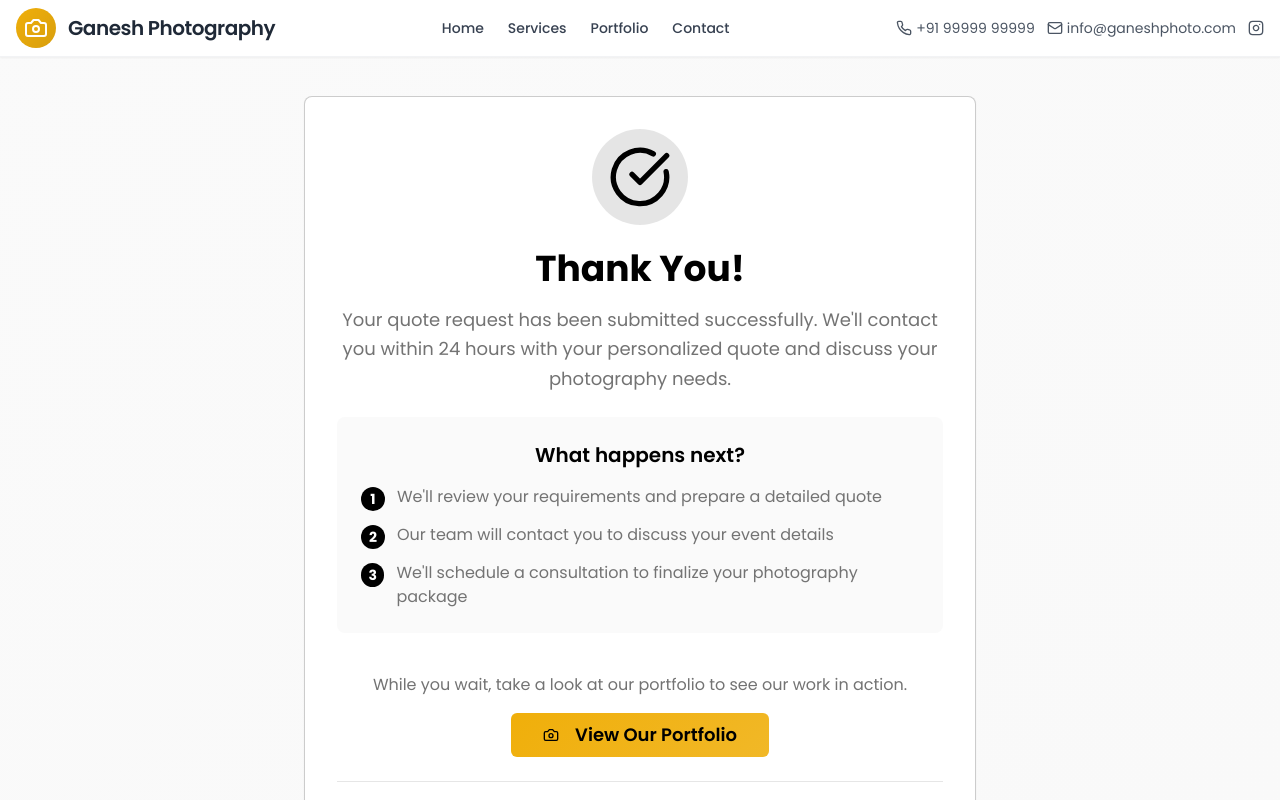
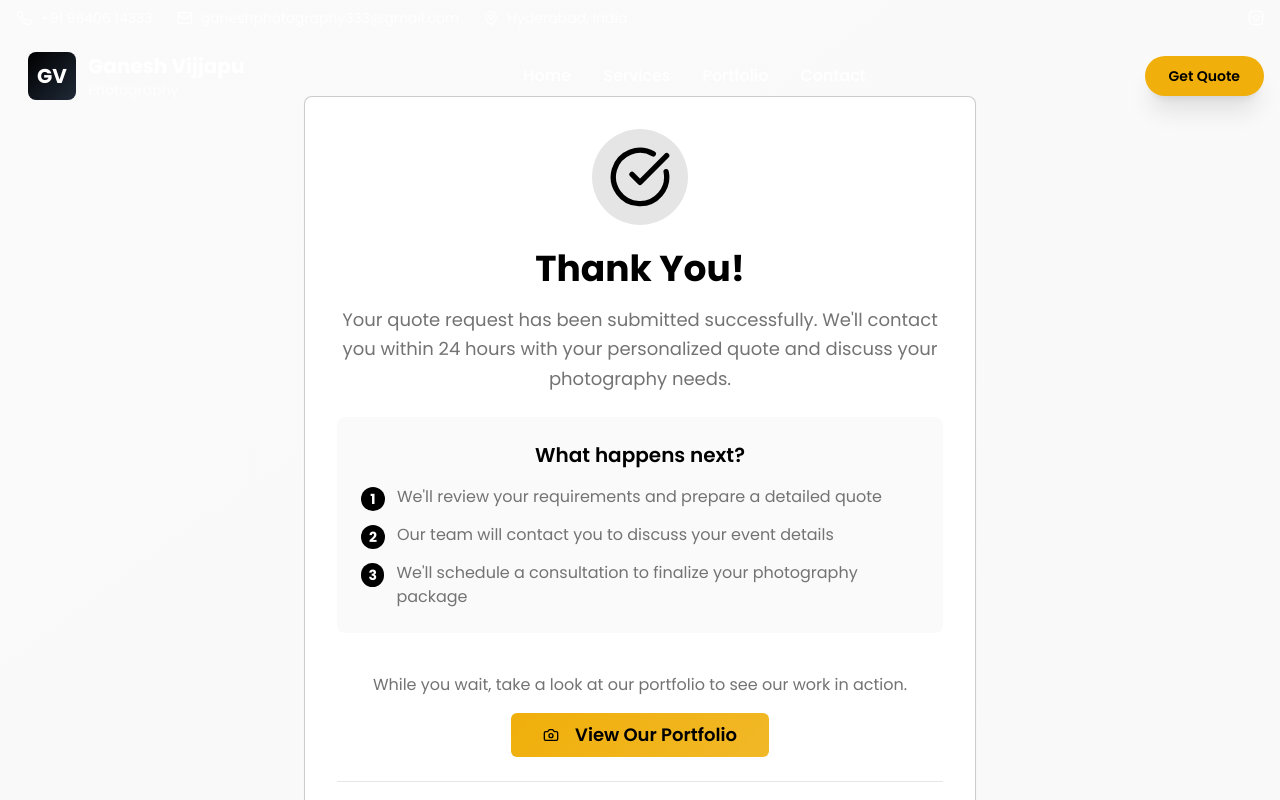
Before and after one commit to naveenrohith/ganesh-photo-capture, a React (Vite) app: page /thank-you in a window 1280 px wide. Shown: the top 800 px of the page. Built offline with nearby package versions, Linux system fonts and the light colour scheme.

Commit message:
Professional Header and Hero Section

```diff
--- a/src/components/Header.tsx
+++ b/src/components/Header.tsx
@@ -1,9 +1,19 @@
-import { useState } from "react";
-import { Menu, X, Phone, Mail, Instagram, Camera } from "lucide-react";
+import { useState, useEffect } from "react";
+import { Menu, X, Phone, Mail, Instagram, MapPin } from "lucide-react";
 import { Button } from "@/components/ui/button";
 
 const Header = () => {
   const [isMenuOpen, setIsMenuOpen] = useState(false);
+  const [isScrolled, setIsScrolled] = useState(false);
+
+  // Handle scroll effect
+  useEffect(() => {
+    const handleScroll = () => {
+      setIsScrolled(window.scrollY > 50);
+    };
+    window.addEventListener('scroll', handleScroll);
+    return () => window.removeEventListener('scroll', handleScroll);
+  }, []);
 
   const scrollToSection = (sectionId: string) => {
     const element = document.getElementById(sectionId);
@@ -14,113 +24,223 @@ const Header = () => {
   };
 
   return (
-    <header className="fixed top-0 left-0 right-0 z-50 bg-white/95 backdrop-blur-md border-b border-gray-200/50 shadow-sm">
-      <div className="container mx-auto px-4 py-2">
-        <div className="flex items-center justify-between">
-          {/* Logo - Stable and Professional */}
+    <header className={`fixed top-0 left-0 right-0 z-50 transition-all duration-300 ${
+      isScrolled
+        ? 'bg-white/95 backdrop-blur-lg border-b border-gray-200/50 shadow-lg'
+        : 'bg-transparent'
+    }`}>
+      <div className="container mx-auto px-4">
+        {/* Top Contact Bar - Only visible on desktop when not scrolled */}
+        <div className={`hidden lg:block transition-all duration-300 ${
+          isScrolled ? 'h-0 overflow-hidden opacity-0' : 'h-auto opacity-100 py-2'
+        }`}>
+          <div className="flex justify-between items-center text-sm">
+            <div className="flex items-center space-x-6 text-white/90">
+              <div className="flex items-center space-x-2">
+                <Phone className="w-4 h-4" />
+                <span>+91 96406 14333</span>
+              </div>
+              <div className="flex items-center space-x-2">
+                <Mail className="w-4 h-4" />
+                <span>ganeshphotography333@gmail.com</span>
+              </div>
+              <div className="flex items-center space-x-2">
+                <MapPin className="w-4 h-4" />
+                <span>Hyderabad, India</span>
+              </div>
+            </div>
+            <div className="flex items-center space-x-4">
+              <a
+                href="https://instagram.com/ganeshphotography.co"
+                target="_blank"
+                rel="noopener noreferrer"
+                className="text-white/90 hover:text-gold transition-colors"
+              >
+                <Instagram className="w-4 h-4" />
+              </a>
+            </div>
+          </div>
+        </div>
+
+        {/* Main Navigation */}
+        <div className={`flex items-center justify-between transition-all duration-300 ${
+          isScrolled ? 'py-3' : 'py-4'
+        }`}>
+          {/* Logo */}
           <div className="flex items-center space-x-3">
-            <div className="w-10 h-10 bg-gradient-to-br from-gold to-gold-hover rounded-full flex items-center justify-center transition-all duration-300 hover:shadow-lg">
-              <Camera className="w-6 h-6 text-white" />
+            <img
+              src="/gv-logo.png"
+              alt="Ganesh Vijjapu Photography"
+              className={`transition-all duration-300 ${
+                isScrolled ? 'h-10' : 'h-12'
+              } w-auto`}
+              onError={(e) => {
+                // Fallback if logo doesn't load
+                e.currentTarget.style.display = 'none';
+                e.currentTarget.nextElementSibling.style.display = 'block';
+              }}
+            />
+            <div className="hidden" style={{ display: 'none' }}>
+              <div className={`bg-gradient-to-br from-black to-gray-800 rounded-lg flex items-center justify-center transition-all duration-300 ${
+                isScrolled ? 'w-10 h-10' : 'w-12 h-12'
+              }`}>
+                <span className={`font-bold text-white ${isScrolled ? 'text-lg' : 'text-xl'}`}>GV</span>
+              </div>
             </div>
-            <span className="text-xl font-semibold text-gray-800 tracking-tight">Ganesh Photography</span>
+            <div className="hidden sm:block">
+              <h1 className={`font-bold transition-all duration-300 ${
+                isScrolled
+                  ? 'text-lg text-gray-800'
+                  : 'text-xl text-white'
+              }`}>
+                Ganesh Vijjapu
+              </h1>
+              <p className={`text-sm transition-all duration-300 ${
+                isScrolled
+                  ? 'text-gray-600'
+                  : 'text-white/80'
+              }`}>
+                Photography
+              </p>
+            </div>
           </div>
 
-          {/* Desktop Navigation - Compact */}
-          <nav className="hidden md:flex items-center space-x-6">
+          {/* Desktop Navigation */}
+          <nav className="hidden md:flex items-center space-x-8">
             <button
               onClick={() => scrollToSection('hero')}
-              className="text-gray-700 hover:text-gold transition-colors font-medium text-sm"
+              className={`font-medium transition-all duration-300 hover:text-gold relative group ${
+                isScrolled ? 'text-gray-700' : 'text-white'
+              }`}
+            >
+              Home
+              <span className="absolute -bottom-1 left-0 w-0 h-0.5 bg-gold transition-all duration-300 group-hover:w-full"></span>
+            </button>
+            <button
+              onClick={() => scrollToSection('services')}
+              className={`font-medium transition-all duration-300 hover:text-gold relative group ${
+                isScrolled ? 'text-gray-700' : 'text-white'
+              }`}
+            >
+              Services
+              <span className="absolute -bottom-1 left-0 w-0 h-0.5 bg-gold transition-all duration-300 group-hover:w-full"></span>
+            </button>
+            <button
+              onClick={() => scrollToSection('portfolio')}
+              className={`font-medium transition-all duration-300 hover:text-gold relative group ${
+                isScrolled ? 'text-gray-700' : 'text-white'
+              }`}
+            >
+              Portfolio
+              <span className="absolute -bottom-1 left-0 w-0 h-0.5 bg-gold transition-all duration-300 group-hover:w-full"></span>
+            </button>
+            <button
+              onClick={() => scrollToSection('enquiry-form')}
+              className={`font-medium transition-all duration-300 hover:text-gold relative group ${
+                isScrolled ? 'text-gray-700' : 'text-white'
+              }`}
+            >
+              Contact
+              <span className="absolute -bottom-1 left-0 w-0 h-0.5 bg-gold transition-all duration-300 group-hover:w-full"></span>
+            </button>
+          </nav>
+
+          {/* CTA Button & Mobile Menu */}
+          <div className="flex items-center space-x-4">
+            <Button
+              onClick={() => scrollToSection('enquiry-form')}
+              className={`hidden lg:flex bg-gold hover:bg-gold-hover text-black font-semibold px-6 py-2 rounded-full transition-all duration-300 transform hover:scale-105 ${
+                isScrolled ? 'shadow-lg' : 'shadow-xl'
+              }`}
+            >
+              Get Quote
+            </Button>
+
+            {/* Mobile Menu Button */}
+            <button
+              onClick={() => setIsMenuOpen(!isMenuOpen)}
+              className={`md:hidden p-2 rounded-lg transition-all duration-300 ${
+                isScrolled
+                  ? 'text-gray-700 hover:bg-gray-100'
+                  : 'text-white hover:bg-white/10'
+              }`}
+            >
+              {isMenuOpen ? <X className="w-6 h-6" /> : <Menu className="w-6 h-6" />}
+            </button>
+          </div>
+        </div>
+
+        {/* Mobile Navigation */}
+        <div className={`md:hidden transition-all duration-300 overflow-hidden ${
+          isMenuOpen ? 'max-h-96 opacity-100' : 'max-h-0 opacity-0'
+        }`}>
+          <nav className={`py-4 space-y-4 ${
+            isScrolled ? 'bg-white border-t border-gray-200' : 'bg-black/20 backdrop-blur-lg'
+          }`}>
+            <button
+              onClick={() => scrollToSection('hero')}
+              className={`block w-full text-left px-4 py-2 font-medium transition-colors ${
+                isScrolled
+                  ? 'text-gray-700 hover:text-gold'
+                  : 'text-white hover:text-gold'
+              }`}
             >
               Home
             </button>
             <button
               onClick={() => scrollToSection('services')}
-              className="text-gray-700 hover:text-gold transition-colors font-medium text-sm"
+              className={`block w-full text-left px-4 py-2 font-medium transition-colors ${
+                isScrolled
+                  ? 'text-gray-700 hover:text-gold'
+                  : 'text-white hover:text-gold'
+              }`}
             >
               Services
             </button>
             <button
               onClick={() => scrollToSection('portfolio')}
-              className="text-gray-700 hover:text-gold transition-colors font-medium text-sm"
+              className={`block w-full text-left px-4 py-2 font-medium transition-colors ${
+                isScrolled
+                  ? 'text-gray-700 hover:text-gold'
+                  : 'text-white hover:text-gold'
+              }`}
             >
               Portfolio
             </button>
             <button
-              onClick={() => scrollToSection('contact')}
-              className="text-gray-700 hover:text-gold transition-colors font-medium text-sm"
+              onClick={() => scrollToSection('enquiry-form')}
+              className={`block w-full text-left px-4 py-2 font-medium transition-colors ${
+                isScrolled
+                  ? 'text-gray-700 hover:text-gold'
+                  : 'text-white hover:text-gold'
+              }`}
             >
               Contact
             </button>
-          </nav>
 
-          {/* Contact Info - Compact */}
-          <div className="hidden lg:flex items-center space-x-3">
-            <a href="tel:+919999999999" className="flex items-center space-x-1 text-gray-600 hover:text-gold transition-colors text-sm">
-              <Phone className="w-4 h-4" />
-              <span>+91 99999 99999</span>
-            </a>
-            <a href="mailto:info@ganeshphoto.com" className="flex items-center space-x-1 text-gray-600 hover:text-gold transition-colors text-sm">
-              <Mail className="w-4 h-4" />
-              <span>info@ganeshphoto.com</span>
-            </a>
-            <a href="https://instagram.com/ganeshphoto" className="flex items-center space-x-1 text-gray-600 hover:text-gold transition-colors">
-              <Instagram className="w-4 h-4" />
-            </a>
-          </div>
-
-          {/* Mobile Menu Button */}
-          <button
-            onClick={() => setIsMenuOpen(!isMenuOpen)}
-            className="md:hidden p-2 text-gray-700 hover:text-gold transition-colors"
-          >
-            {isMenuOpen ? <X className="w-5 h-5" /> : <Menu className="w-5 h-5" />}
-          </button>
-        </div>
-
-        {/* Mobile Navigation - Compact */}
-        {isMenuOpen && (
-          <nav className="md:hidden mt-3 py-3 border-t border-gray-200">
-            <div className="flex flex-col space-y-3">
-              <button
-                onClick={() => scrollToSection('hero')}
-                className="text-left text-gray-700 hover:text-gold transition-colors font-medium text-sm"
+            {/* Mobile Contact Info */}
+            <div className="px-4 pt-4 border-t border-white/20 space-y-3">
+              <div className={`flex items-center space-x-3 text-sm ${
+                isScrolled ? 'text-gray-600' : 'text-white/80'
+              }`}>
+                <Phone className="w-4 h-4" />
+                <span>+91 96406 14333</span>
+              </div>
+              <div className={`flex items-center space-x-3 text-sm ${
+                isScrolled ? 'text-gray-600' : 'text-white/80'
+              }`}>
+                <Mail className="w-4 h-4" />
+                <span>ganeshphotography333@gmail.com</span>
+              </div>
+              <Button
+                onClick={() => scrollToSection('enquiry-form')}
+                className="w-full bg-gold hover:bg-gold-hover text-black font-semibold py-2 rounded-full mt-4"
               >
-                Home
-              </button>
-              <button
-                onClick={() => scrollToSection('services')}
-                className="text-left text-gray-700 hover:text-gold transition-colors font-medium text-sm"
-              >
-                Services
-              </button>
-              <button
-                onClick={() => scrollToSection('portfolio')}
-                className="text-left text-gray-700 hover:text-gold transition-colors font-medium text-sm"
-              >
-                Portfolio
-              </button>
-              <button
-                onClick={() => scrollToSection('contact')}
-                className="text-left text-gray-700 hover:text-gold transition-colors font-medium text-sm"
-              >
-                Contact
-              </button>
-              <div className="pt-3 border-t border-gray-200">
-                <a href="tel:+919999999999" className="flex items-center space-x-2 text-gray-600 hover:text-gold transition-colors mb-2 text-sm">
-                  <Phone className="w-4 h-4" />
-                  <span>+91 99999 99999</span>
-                </a>
-                <a href="mailto:info@ganeshphoto.com" className="flex items-center space-x-2 text-gray-600 hover:text-gold transition-colors mb-2 text-sm">
-                  <Mail className="w-4 h-4" />
-                  <span>info@ganeshphoto.com</span>
-                </a>
-                <a href="https://instagram.com/ganeshphoto" className="flex items-center space-x-2 text-gray-600 hover:text-gold transition-colors text-sm">
-                  <Instagram className="w-4 h-4" />
-                </a>
-              </div>
+                Get Quote
+              </Button>
             </div>
           </nav>
-        )}
+        </div>
       </div>
     </header>
   );
--- a/src/components/HeroSection.tsx
+++ b/src/components/HeroSection.tsx
@@ -1,5 +1,6 @@
-import { ArrowDown } from "lucide-react";
+import { ArrowDown, Play, Award, Users, Camera, Star } from "lucide-react";
 import { Button } from "@/components/ui/button";
+import { Badge } from "@/components/ui/badge";
 import heroWedding from "@/assets/hero-wedding.jpg";
 
 const HeroSection = () => {
@@ -10,93 +11,147 @@ const HeroSection = () => {
     }
   };
 
+  const scrollToPortfolio = () => {
+    const element = document.getElementById('portfolio');
+    if (element) {
+      element.scrollIntoView({ behavior: 'smooth' });
+    }
+  };
+
   return (
     <section id="hero" className="relative min-h-screen flex items-center justify-center overflow-hidden">
-      {/* Background Image */}
-      <div
-        className="absolute inset-0 bg-cover bg-center bg-no-repeat"
-        style={{ backgroundImage: `url(${heroWedding})` }}
-      />
-      <div className="absolute inset-0 bg-black/50" />
+      {/* Background with Parallax Effect */}
+      <div className="absolute inset-0">
+        <div
+          className="absolute inset-0 bg-cover bg-center bg-no-repeat transform scale-110 transition-transform duration-1000"
+          style={{ backgroundImage: `url(${heroWedding})` }}
+        />
+        <div className="absolute inset-0 bg-gradient-to-r from-black/70 via-black/50 to-black/30" />
+        <div className="absolute inset-0 bg-gradient-to-t from-black/60 via-transparent to-transparent" />
+      </div>
 
-      {/* Content */}
-      <div className="relative z-10 text-center text-white px-4 max-w-6xl mx-auto">
-        <div className="space-y-10">
-          {/* Main Headline - Professional Typography */}
-          <div className="space-y-6">
-            <h1 className="text-4xl md:text-6xl lg:text-7xl xl:text-8xl font-light leading-tight tracking-wide">
-              <span className="font-thin">Ganesh</span>
-              <br />
-              <span className="font-semibold text-gold">Photography</span>
+      {/* Floating Elements */}
+      <div className="absolute top-20 left-10 animate-pulse">
+        <div className="w-2 h-2 bg-gold rounded-full opacity-60"></div>
+      </div>
+      <div className="absolute top-40 right-20 animate-pulse delay-1000">
+        <div className="w-3 h-3 bg-white rounded-full opacity-40"></div>
+      </div>
+      <div className="absolute bottom-40 left-20 animate-pulse delay-500">
+        <div className="w-2 h-2 bg-gold rounded-full opacity-50"></div>
+      </div>
+
+      {/* Main Content */}
+      <div className="relative z-10 text-center text-white px-4 max-w-7xl mx-auto">
+        <div className="space-y-8">
+          {/* Badge */}
+          <div className="flex justify-center animate-fade-in">
+            <Badge className="bg-gold/20 text-gold border-gold/30 px-4 py-2 text-sm font-medium backdrop-blur-sm">
+              <Award className="w-4 h-4 mr-2" />
+              Award-Winning Photography Studio
+            </Badge>
+          </div>
+
+          {/* Main Headline */}
+          <div className="space-y-6 animate-fade-in-up">
+            <h1 className="text-5xl md:text-7xl lg:text-8xl font-light leading-tight">
+              <span className="block font-extralight text-white/90">Capturing</span>
+              <span className="block font-bold bg-gradient-to-r from-gold via-yellow-400 to-gold bg-clip-text text-transparent">
+                Timeless Moments
+              </span>
             </h1>
-            <p className="text-xl md:text-2xl lg:text-3xl text-gray-200 font-light tracking-wide">
-              Capturing Your Perfect Moments
+            <p className="text-xl md:text-2xl lg:text-3xl text-gray-200 font-light max-w-4xl mx-auto leading-relaxed">
+              Professional wedding and event photography that transforms your special moments into eternal memories
             </p>
           </div>
 
-          {/* Subheadline */}
-          <div className="max-w-4xl mx-auto">
-            <p className="text-lg md:text-xl lg:text-2xl text-gray-300 leading-relaxed font-light">
-              Professional wedding and event photography that tells your unique story.
-            </p>
-            <p className="text-base md:text-lg lg:text-xl text-gray-400 mt-4 leading-relaxed font-light">
-              From intimate ceremonies to grand celebrations, we capture the emotions that matter most.
-            </p>
-          </div>
-
-          {/* CTA Button */}
-          <div className="pt-8">
+          {/* CTA Buttons */}
+          <div className="flex flex-col sm:flex-row gap-4 justify-center items-center pt-8 animate-fade-in-up delay-300">
             <Button
               onClick={scrollToForm}
               size="lg"
-              className="bg-gold hover:bg-gold-hover text-black font-semibold px-10 py-4 text-lg transition-all duration-300 transform hover:scale-105 shadow-gold rounded-full"
+              className="bg-gold hover:bg-gold-hover text-black font-semibold px-8 py-4 text-lg transition-all duration-300 transform hover:scale-105 shadow-2xl rounded-full group"
             >
               Book Your Session
+              <Camera className="ml-2 w-5 h-5 group-hover:rotate-12 transition-transform" />
+            </Button>
+            <Button
+              onClick={scrollToPortfolio}
+              variant="outline"
+              size="lg"
+              className="border-2 border-white/30 text-white hover:bg-white hover:text-black font-semibold px-8 py-4 text-lg transition-all duration-300 backdrop-blur-sm rounded-full group"
+            >
+              <Play className="mr-2 w-5 h-5 group-hover:scale-110 transition-transform" />
+              View Portfolio
             </Button>
           </div>
 
-          {/* Services Preview - Professional Layout */}
-          <div className="grid grid-cols-2 md:grid-cols-4 gap-8 pt-20">
-            <div className="text-center group">
-              <div className="text-3xl md:text-4xl lg:text-5xl font-light text-gold mb-3 group-hover:scale-110 transition-transform">
+          {/* Stats Section */}
+          <div className="grid grid-cols-2 md:grid-cols-4 gap-8 pt-16 animate-fade-in-up delay-500">
+            <div className="text-center group cursor-pointer">
+              <div className="text-4xl md:text-5xl font-bold text-gold mb-2 group-hover:scale-110 transition-transform">
                 500+
               </div>
-              <div className="text-sm md:text-base lg:text-lg text-gray-300 font-light tracking-wide">
+              <div className="text-sm md:text-base text-gray-300 font-light">
                 Weddings Captured
               </div>
             </div>
-            <div className="text-center group">
-              <div className="text-3xl md:text-4xl lg:text-5xl font-light text-gold mb-3 group-hover:scale-110 transition-transform">
+            <div className="text-center group cursor-pointer">
+              <div className="text-4xl md:text-5xl font-bold text-gold mb-2 group-hover:scale-110 transition-transform">
                 5+
               </div>
-              <div className="text-sm md:text-base lg:text-lg text-gray-300 font-light tracking-wide">
+              <div className="text-sm md:text-base text-gray-300 font-light">
                 Years Experience
               </div>
             </div>
-            <div className="text-center group">
-              <div className="text-3xl md:text-4xl lg:text-5xl font-light text-gold mb-3 group-hover:scale-110 transition-transform">
+            <div className="text-center group cursor-pointer">
+              <div className="text-4xl md:text-5xl font-bold text-gold mb-2 group-hover:scale-110 transition-transform">
                 100%
               </div>
-              <div className="text-sm md:text-base lg:text-lg text-gray-300 font-light tracking-wide">
+              <div className="text-sm md:text-base text-gray-300 font-light">
                 Client Satisfaction
               </div>
             </div>
-            <div className="text-center group">
-              <div className="text-3xl md:text-4xl lg:text-5xl font-light text-gold mb-3 group-hover:scale-110 transition-transform">
+            <div className="text-center group cursor-pointer">
+              <div className="text-4xl md:text-5xl font-bold text-gold mb-2 group-hover:scale-110 transition-transform">
                 24hr
               </div>
-              <div className="text-sm md:text-base lg:text-lg text-gray-300 font-light tracking-wide">
+              <div className="text-sm md:text-base text-gray-300 font-light">
                 Quick Response
               </div>
+            </div>
+          </div>
+
+          {/* Trust Indicators */}
+          <div className="flex flex-wrap justify-center items-center gap-6 pt-12 animate-fade-in-up delay-700">
+            <div className="flex items-center space-x-2 text-gray-300">
+              <Star className="w-5 h-5 text-gold fill-current" />
+              <span className="text-sm">5.0 Rating</span>
+            </div>
+            <div className="w-px h-4 bg-gray-500"></div>
+            <div className="flex items-center space-x-2 text-gray-300">
+              <Users className="w-5 h-5 text-gold" />
+              <span className="text-sm">1000+ Happy Clients</span>
+            </div>
+            <div className="w-px h-4 bg-gray-500"></div>
+            <div className="flex items-center space-x-2 text-gray-300">
+              <Award className="w-5 h-5 text-gold" />
+              <span className="text-sm">Award Winning</span>
             </div>
           </div>
         </div>
 
         {/* Scroll Indicator */}
         <div className="absolute bottom-8 left-1/2 transform -translate-x-1/2 animate-bounce">
-          <ArrowDown className="w-6 h-6 text-white/80" />
+          <div className="flex flex-col items-center space-y-2">
+            <span className="text-white/60 text-sm font-light">Scroll to explore</span>
+            <ArrowDown className="w-6 h-6 text-white/80" />
+          </div>
         </div>
       </div>
+
+      {/* Decorative Elements */}
+      <div className="absolute bottom-0 left-0 right-0 h-32 bg-gradient-to-t from-background to-transparent"></div>
     </section>
   );
 };
```
Also changed, not shown: src/index.css (+46 -0 lines), public/gv-logo.png (added).
